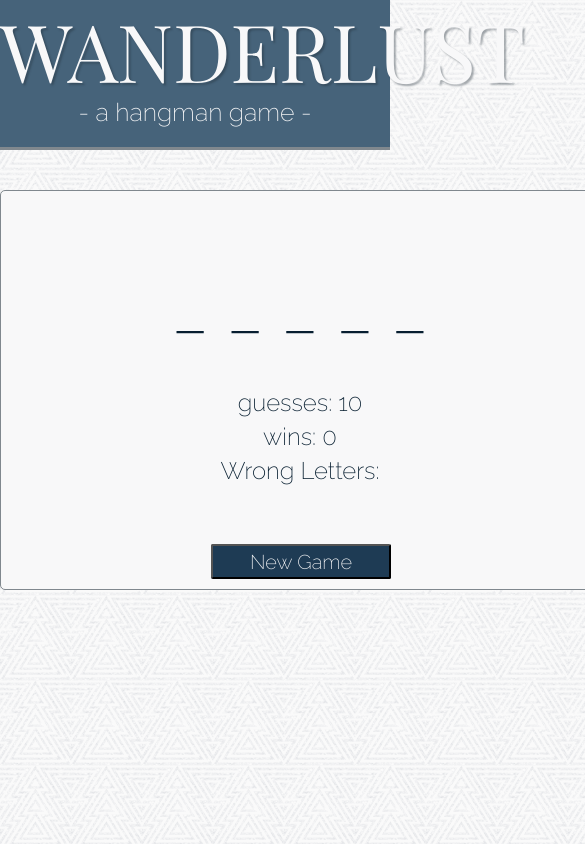
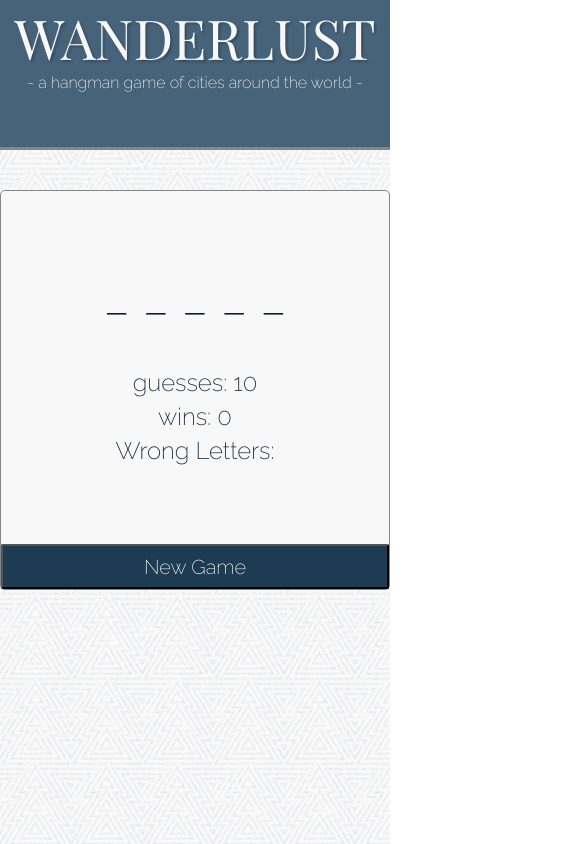
Before and after one commit to hillary-joyce/hangman-game, a plain HTML site: page index.html in a window 390 px wide. Shown: the whole page, 585 px wide, since content can reach past the window. Drawn offline with nearby package versions, Linux system fonts and the light colour scheme.

Commit message:
added media queries for screens less than 600px

```diff
--- a/assets/css/styles.css
+++ b/assets/css/styles.css
@@ -37,7 +37,7 @@ html {
 }
 
 .header h3 {
-  font-size: 25px;
+  font-size: 20px;
   padding-bottom: 10px;
 }
 
@@ -83,7 +83,7 @@ html {
   border: 2px solid #071E30;
 }
 
-/************ WIN DIV ***************/
+/************ WIN/LOSE DIV ***************/
 .game-result {
   background:#f8f8f9;
   width: 600px;
@@ -124,4 +124,31 @@ html {
   margin: auto 10px;
 }
 
-/************** LOSE DIV **************/
+/********* MEDIA QUERIES ******/
+@media only screen and (max-width: 600px) {
+  /***** HEADER **********/
+  .header h1 {
+    font-size: 55px;
+  }
+
+  .header h3 {
+    font-size: 16px;
+    padding-bottom: 10px;
+  }
+  /***** GAMEPLAY CONTAINER *****/
+  .container, .game-result {
+    width: 100%;
+  }
+
+  .hangman-word {
+    font-size: 50px;
+  }
+
+  .btn {
+    width: 100%;
+    left: 0;
+    bottom: 0;
+    height: 45px;
+  }
+
+}
--- a/index.html
+++ b/index.html
@@ -15,7 +15,7 @@
 <body>
   <div class="header">
     <h1>WANDERLUST</h1>
-    <h3> - a hangman game -</h3>
+    <h3> - a hangman game of cities around the world -</h3>
   </div>
   <div class="container">
     <div class="gameplay-div">
```
